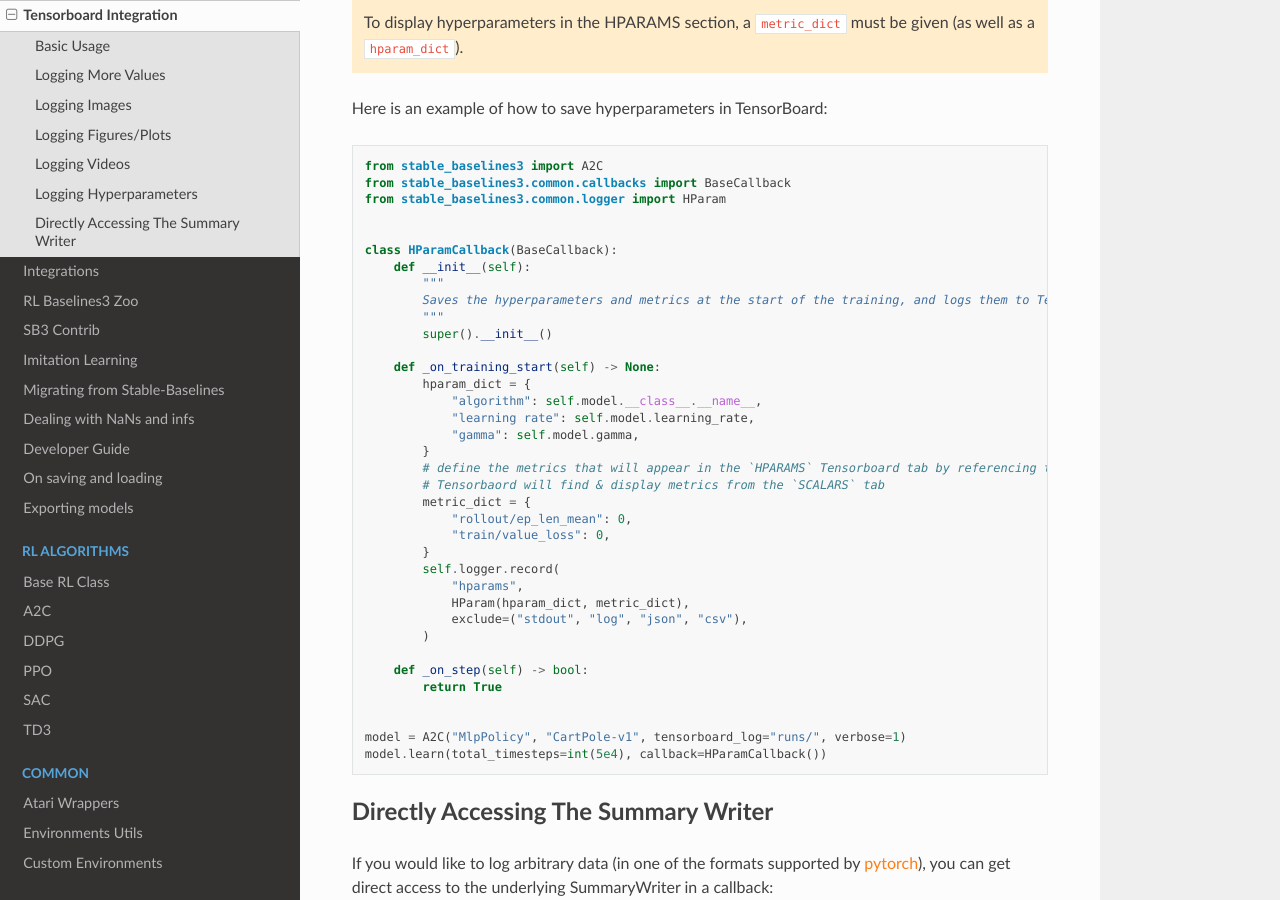
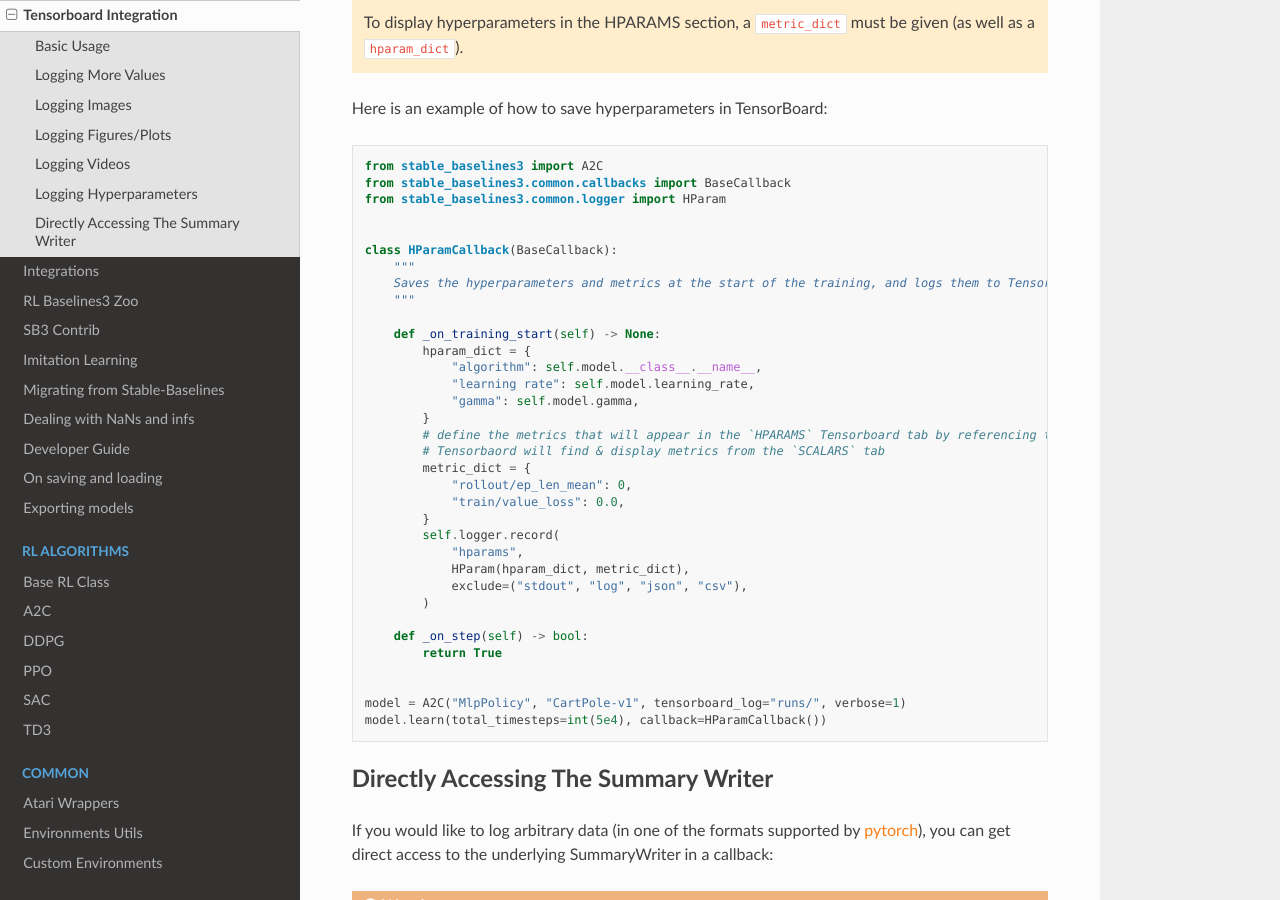
Before and after one commit to DLR-RM/stable-baselines3, a Sphinx documentation site: the page built from docs/guide/tensorboard.rst, in a window 1280 px wide and 900 px high, scrolled down 5672 px. Built offline with Sphinx 7.4.7 and the Read the Docs theme 2.0.0, drawn with Linux system fonts in a browser that asks for light colours; pages that are not in the unit, such as notebooks, are missing from menus.

Commit message:
Remove useless __init__

```diff
--- a/docs/guide/tensorboard.rst
+++ b/docs/guide/tensorboard.rst
@@ -268,11 +268,9 @@
 
 
     class HParamCallback(BaseCallback):
-        def __init__(self):
-            """
-            Saves the hyperparameters and metrics at the start of the training, and logs them to TensorBoard.
-            """
-            super().__init__()
+        """
+        Saves the hyperparameters and metrics at the start of the training, and logs them to TensorBoard.
+        """
 
         def _on_training_start(self) -> None:
             hparam_dict = {
@@ -284,7 +282,7 @@
             # Tensorbaord will find & display metrics from the `SCALARS` tab
             metric_dict = {
                 "rollout/ep_len_mean": 0,
-                "train/value_loss": 0,
+                "train/value_loss": 0.0,
             }
             self.logger.record(
                 "hparams",
```
Also changed, not shown: 1 other file.
